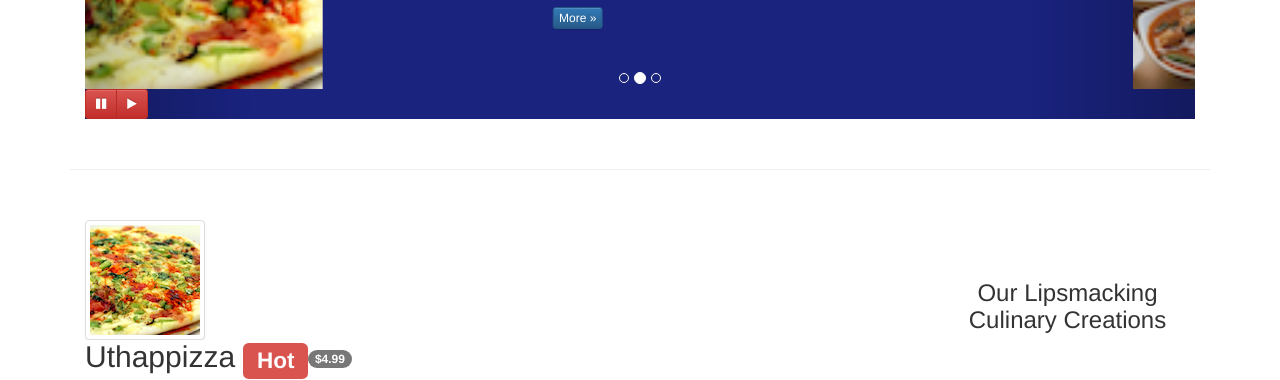
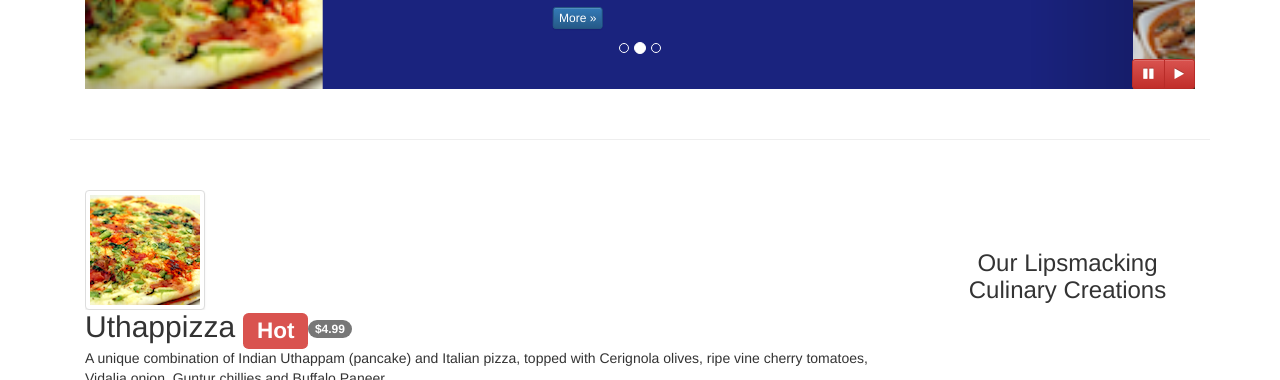
Before and after one commit to Rexie18/bootstraps, a plain HTML site: page index.html in a window 1280 px wide. Shown: the part 720-1100 px from the top of the page. Drawn offline with nearby package versions, Linux system fonts and the light colour scheme.

Commit message:
Update styles.css

```diff
--- a/css/styles.css
+++ b/css/styles.css
@@ -112,3 +112,9 @@ background-color: #ffffff;
     left: 0;
     min-height: 300px;
 }
+
+#carouselButtons {
+    right:0px;
+    position: absolute;
+    bottom: 0px;
+}
```
